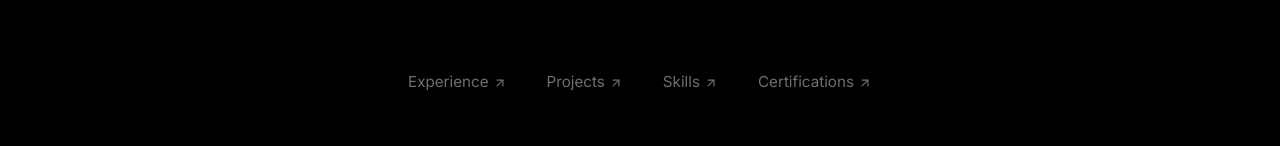
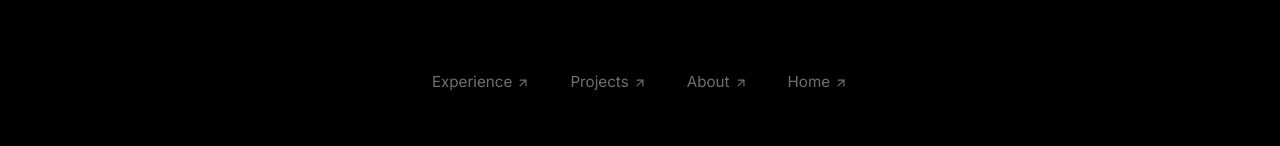
Before and after one commit to ssanidhya0407/Portfolio, a React (Vite) app: page /contact in a window 1280 px wide. Shown: the part 806-952 px from the top of the page. Built offline with nearby package versions, Linux system fonts and the light colour scheme.

Commit message:
Fix Contact quick links: Use proper page routes instead of hash anchors

```diff
--- a/src/components/Contact.jsx
+++ b/src/components/Contact.jsx
@@ -1,4 +1,5 @@
 import React from 'react';
+import { Link } from 'react-router-dom';
 import { motion } from 'framer-motion';
 import { Github, Linkedin, Mail, Phone, ArrowUpRight } from 'lucide-react';
 
@@ -11,10 +12,10 @@ const Contact = () => {
     ];
 
     const quickLinks = [
-        { name: 'Experience', href: '#experience' },
-        { name: 'Projects', href: '#projects' },
-        { name: 'Skills', href: '#skills' },
-        { name: 'Certifications', href: '#certifications' }
+        { name: 'Experience', href: '/experience' },
+        { name: 'Projects', href: '/projects' },
+        { name: 'About', href: '/about' },
+        { name: 'Home', href: '/' }
     ];
 
     return (
@@ -134,9 +135,9 @@ const Contact = () => {
                     }}
                 >
                     {quickLinks.map((link) => (
-                        <a
+                        <Link
                             key={link.name}
-                            href={link.href}
+                            to={link.href}
                             style={{
                                 color: 'var(--text-dimmer)',
                                 textDecoration: 'none',
@@ -151,7 +152,7 @@ const Contact = () => {
                         >
                             {link.name}
                             <ArrowUpRight size={14} />
-                        </a>
+                        </Link>
                     ))}
                 </motion.div>
 
```
